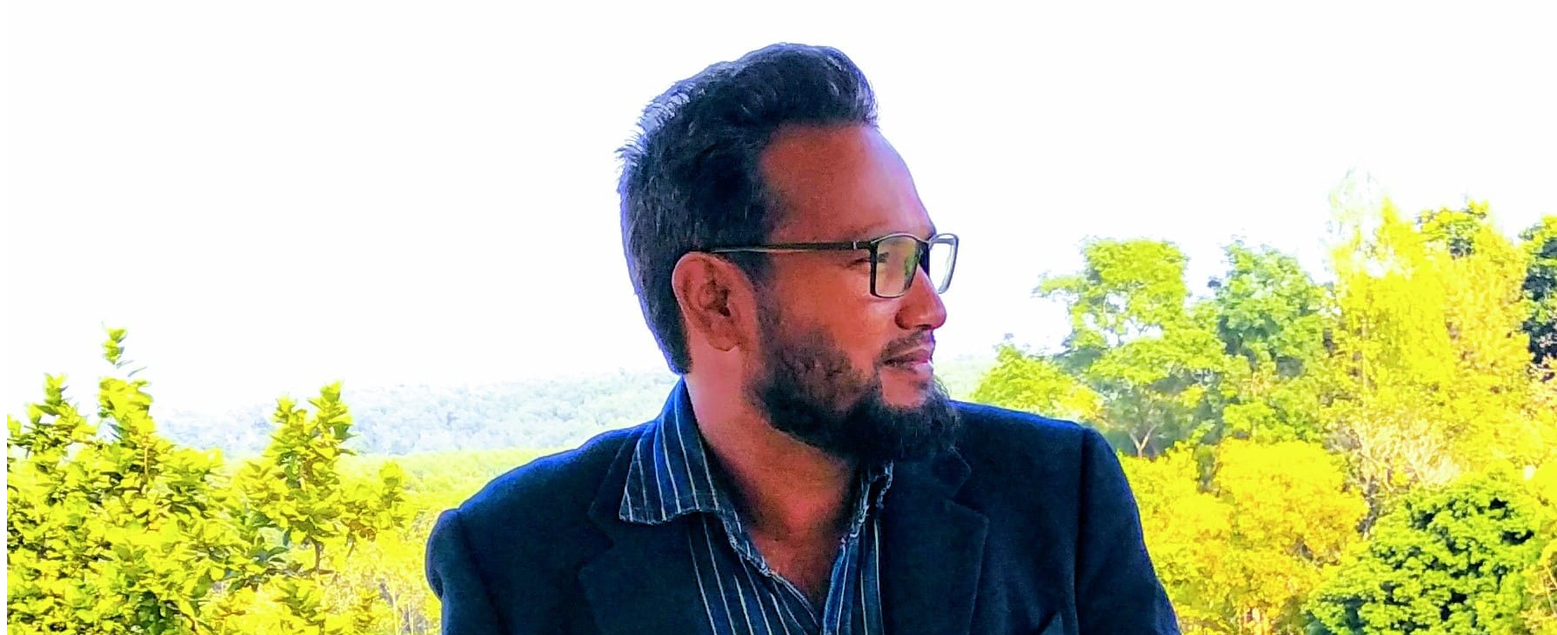
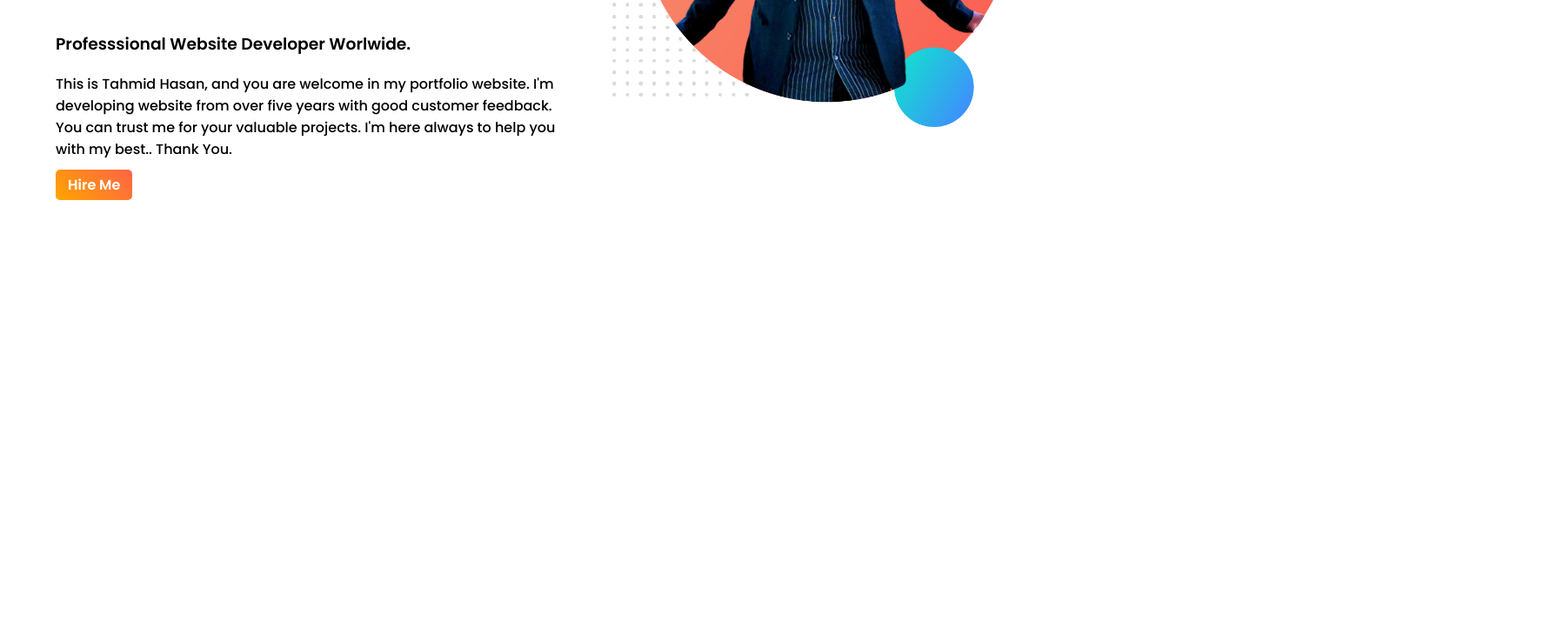
Before and after one commit to wdtahmid/my-portfolio, a plain HTML site: page index.html in a window 1280 px wide. Shown: the part 383-1113 px from the top of the page at 87% size, 1790 px wide, since content can reach past the window. After the commit the page ends 800 px from the top, so only its background shows below. Drawn offline with Linux system fonts and the light colour scheme.

Commit message:
top banner added

```diff
--- a/index.html
+++ b/index.html
@@ -11,7 +11,7 @@
 </head>
 
 <body>
-    <section>
+    <section id="" class="top-banner">
         <div>
             <h1>Welcome to</h1>
             <h1><span>Tahmid Hasan </span>World!</h1>
@@ -21,11 +21,11 @@
                 years with good customer feedback. You can trust me for your valuable projects. I'm here always to help
                 you with my best.. Thank You.</p>
 
-            <a href="#">Hire Me</a>
+            <a class="hiremeButton" href="#">Hire Me</a>
         </div>
 
         <div>
-            <img src="images/tahmid.jpg" alt="Tahmid">
+            <img src="images/tahmid-with-bg.png" alt="Tahmid">
         </div>
     </section>
 </body>
--- a/style.css
+++ b/style.css
@@ -1,12 +1,49 @@
 body {
     font-family: 'Poppins', sans-serif;
+    margin: 0;
+}
+
+img {
+    max-width: 100%;
 }
 
 h1 {
     font-weight: 600;
     color: rgb(1, 1, 78);
+    font-size: 60px;
 }
 
+h3 {
+    font-weight: 600;
+    text-transform: capitalize;
+}
 h1 span {
     color: darkorange;
 }
+
+section {
+    display: flex;
+    align-items: center;
+}
+.top-banner {
+    background-image: url(images/top-banner.png);
+    background-repeat: no-repeat;
+}
+section div {
+    width: 50%;
+    padding-left: 5%;
+}
+
+div img {
+    width: 80%;
+    text-align: right;
+}
+
+.hiremeButton {
+    text-decoration: none;
+    font-weight: 600;
+    background-image: linear-gradient(45deg, orange, tomato);
+    padding: 6px 14px;
+    color: #fff;
+    border-radius: 5px;
+}
```
Also changed, not shown: images/tahmid-with-bg.png (added), images/top-banner.png (added).
